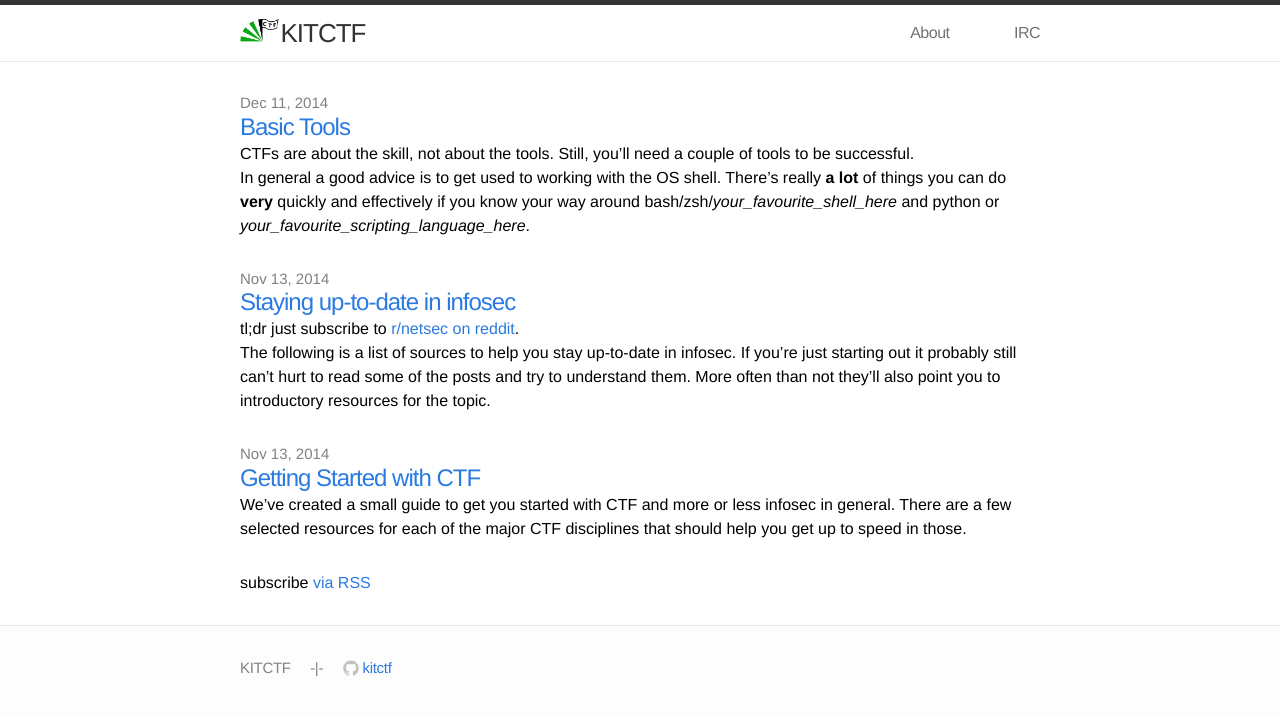
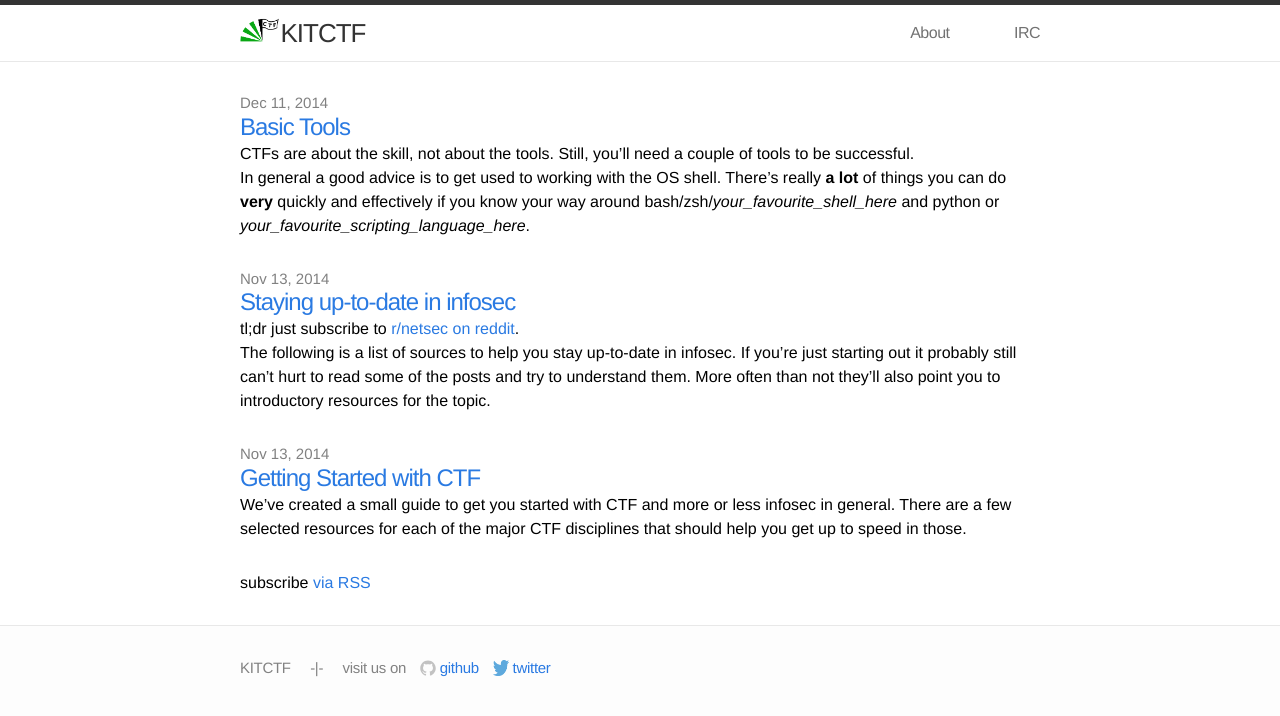
Before and after one commit to kitctf/www, a Jekyll site: the page built from index.html, in a window 1280 px wide. Shown: the top 716 px of the page. Built offline with Jekyll 4.4.1, drawn with Linux system fonts in a browser that asks for light colours.

Commit message:
add twitter link

```diff
--- a/_config.yml
+++ b/_config.yml
@@ -4,6 +4,7 @@ baseurl: ""
 url: "http://kitctf.de"
 
 github: kitctf
+twitter: KITCTF
 
 # Build settings
 markdown: kramdown
--- a/_includes/footer.html
+++ b/_includes/footer.html
@@ -6,9 +6,10 @@
       <li>{{ site.title }}</li>
       <li>-|-</li>
       <li>
+        visit us on
         <a href="https://github.com/{{ site.github }}">
           <span class="icon github">
-            <svg version="1.1" class="github-icon-svg" xmlns="http://www.w3.org/2000/svg" xmlns:xlink="http://www.w3.org/1999/xlink" x="0px" y="0px"
+            <svg class="github-icon" version="1.1" class="github-icon-svg" xmlns="http://www.w3.org/2000/svg" xmlns:xlink="http://www.w3.org/1999/xlink" x="0px" y="0px"
                 viewBox="0 0 16 16" enable-background="new 0 0 16 16" xml:space="preserve">
               <path fill-rule="evenodd" clip-rule="evenodd" fill="#C2C2C2" d="M7.999,0.431c-4.285,0-7.76,3.474-7.76,7.761
               c0,3.428,2.223,6.337,5.307,7.363c0.388,0.071,0.53-0.168,0.53-0.374c0-0.184-0.007-0.672-0.01-1.32
@@ -21,7 +22,13 @@
               c0,0.208,0.14,0.449,0.534,0.373c3.081-1.028,5.302-3.935,5.302-7.362C15.76,3.906,12.285,0.431,7.999,0.431z"/>
             </svg>
           </span>
-          <span class="username">{{ site.github }}</span>
+          <span class="servicename">github</span>
+        </a>
+        <a href="https://twitter.com/{{ site.twitter }}">
+          <span class="icon twitter">
+            <img class="twitter-icon" src="/imgs/Twitter_logo_blue.png" />
+          </span>
+          <span class="servicename">twitter</span>
         </a>
       </li>
     </ul>
--- a/css/main.css
+++ b/css/main.css
@@ -96,13 +96,14 @@ a:visited { color: #205caa; }
   margin-right: 15px;
 }
 
-.github-icon-svg,
-.twitter-icon-svg {
+.github-icon,
+.twitter-icon {
   display: inline-block;
   width: 16px;
   height: 16px;
   position: relative;
   top: 3px;
+  margin-left: 10px;
 }
 
 
```
Also changed, not shown: imgs/Twitter_logo_blue.png (added).
